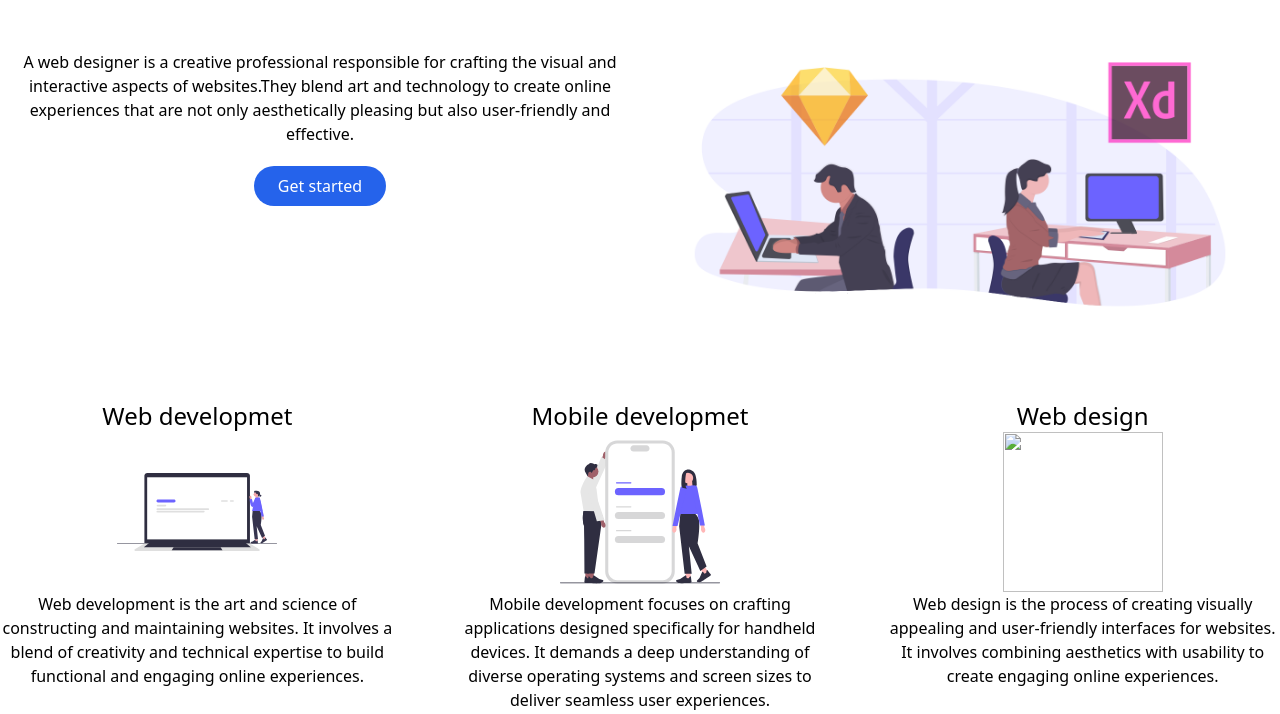
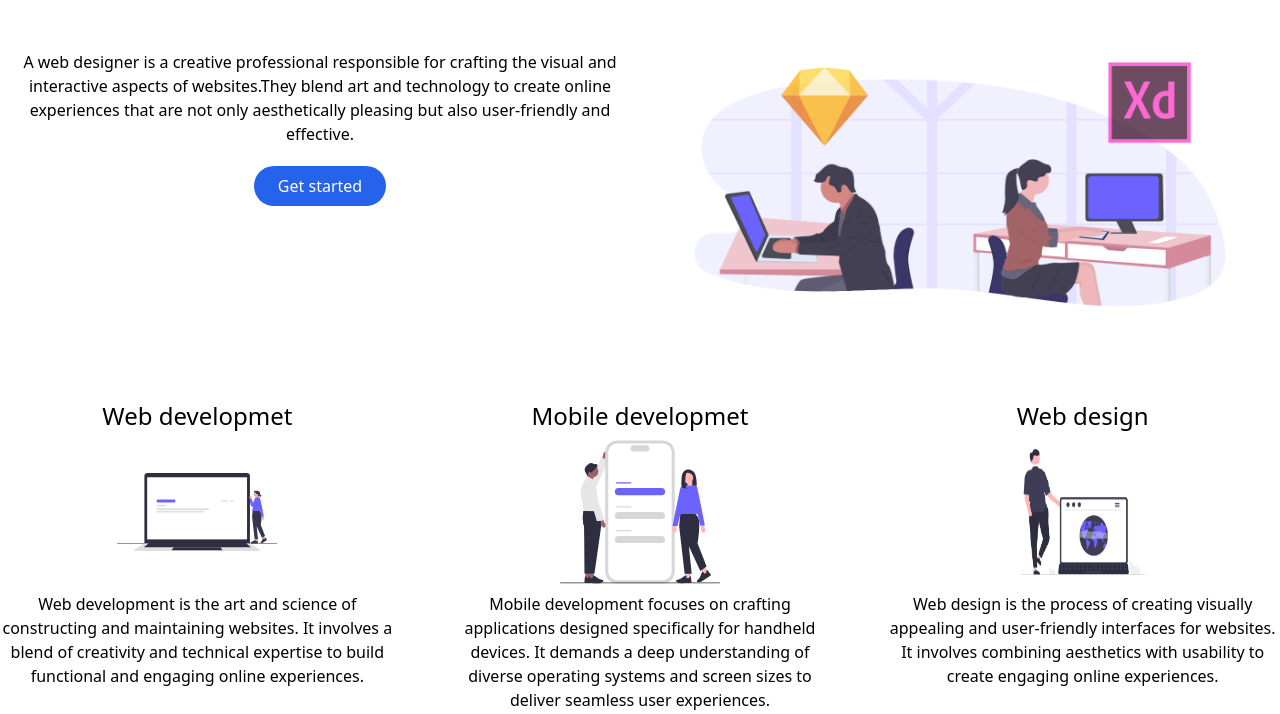
Before and after one commit to vairamuthu11a/tail-wind-project, a website: page index.html in a window 1280 px wide. Shown: the part 86-800 px from the top of the page. Drawn offline with Linux system fonts and the light colour scheme.

Commit message:
Update index.html

```diff
--- a/index.html
+++ b/index.html
@@ -84,7 +84,7 @@
         </div>
         <div class="md:w-1/3 text-center flex flex-col items-center ">
             <h1 class="text-2xl">Web design</h1>
-            <img class="h-40 w-40" src="./desinger web.png" alt="">
+            <img class="h-40 w-40" src="./desingerweb.png" alt="">
             <p>Web design is the process of creating visually appealing and user-friendly interfaces for websites. It
                 involves combining aesthetics with usability to create engaging online experiences.
             </p>
```
